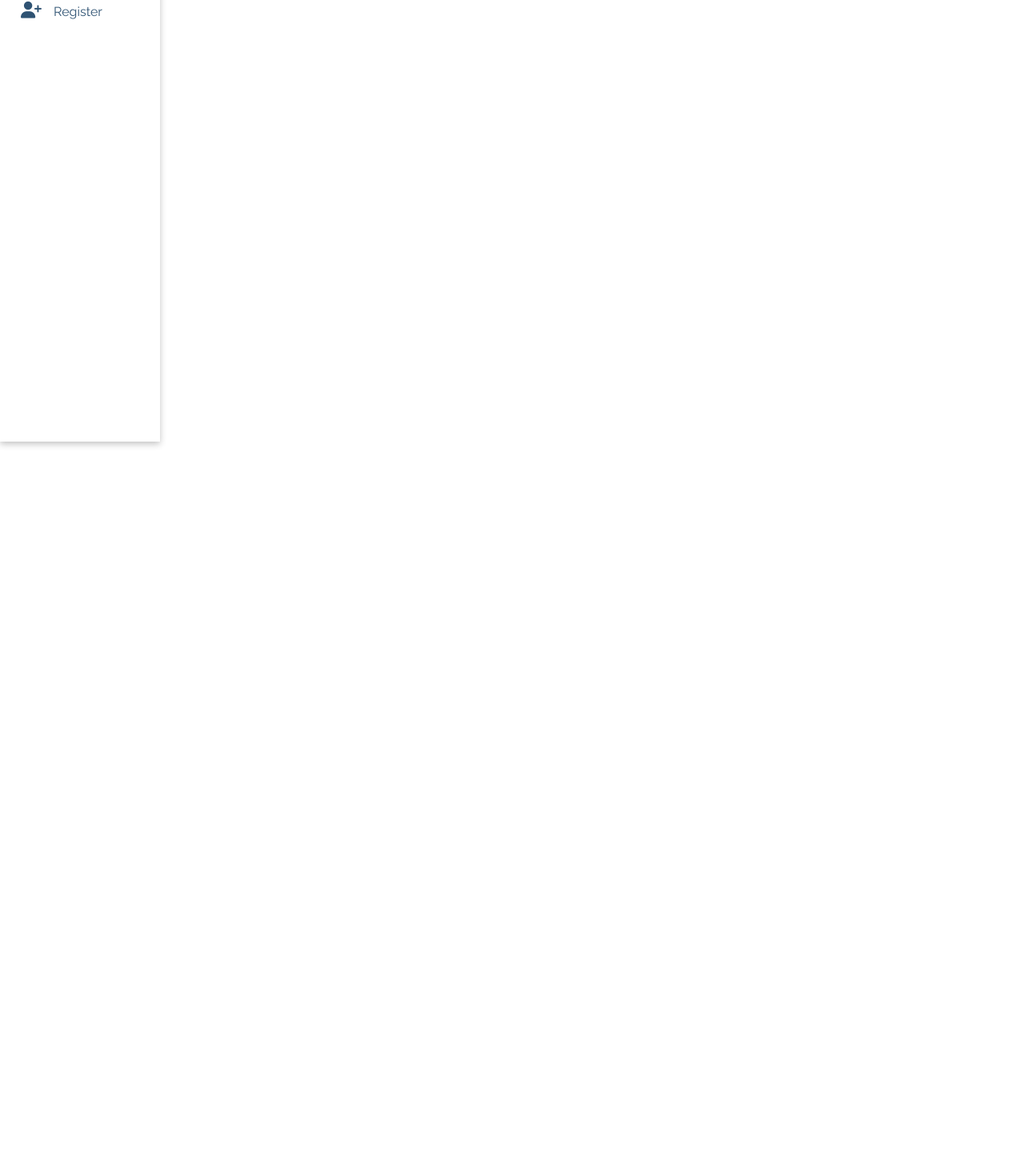
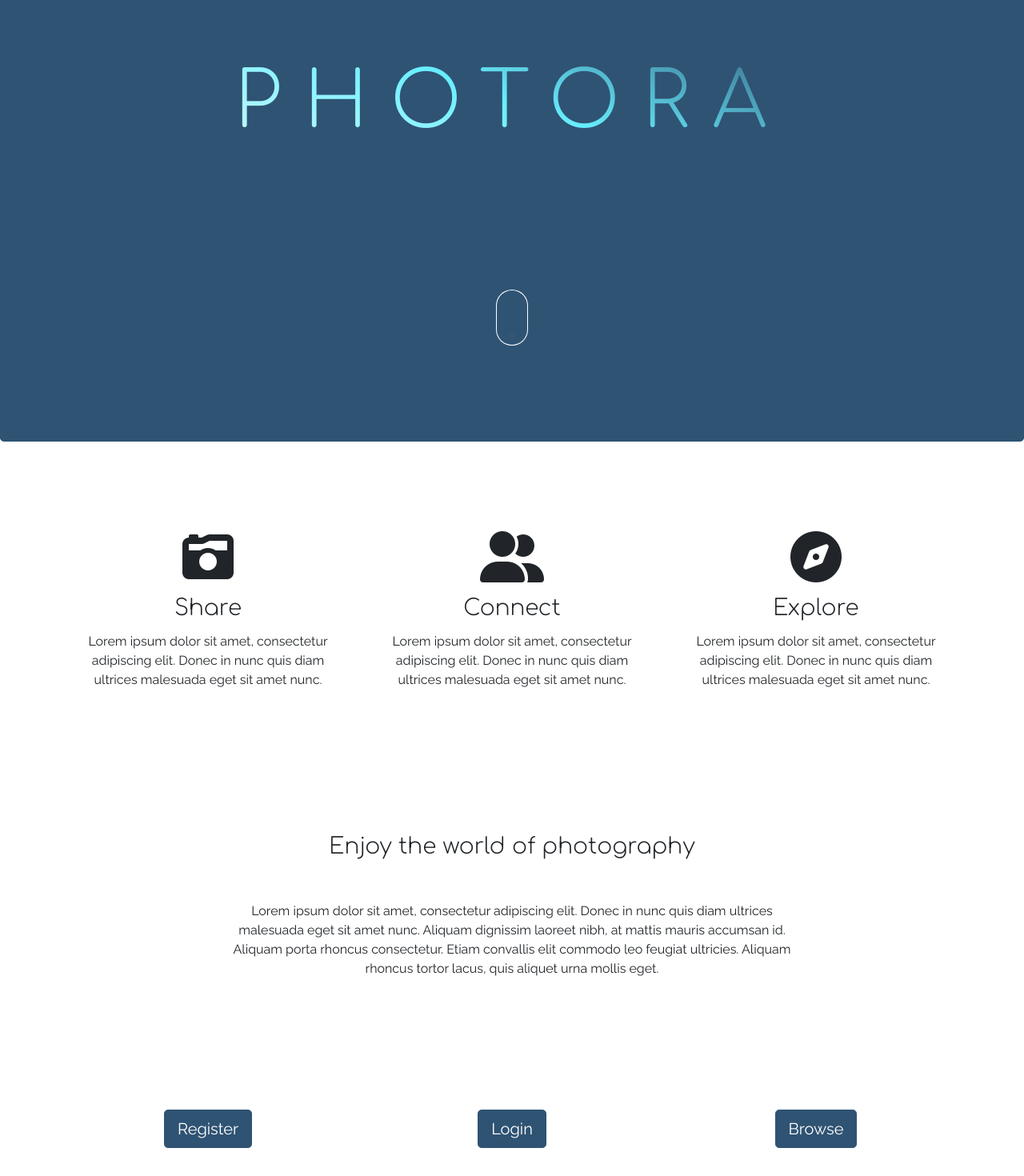
Before and after one commit to Cushione/photora, a React (Vite) app: page / in a window 1280 px wide. Shown: the part 248-1718 px from the top of the page at 80% size. Before the commit the page ends 800 px from the top, so only its background shows below. Built offline with nearby package versions, Linux system fonts and the light colour scheme; no server answers.

Commit message:
Add landing page with placeholder text

```diff
--- a/index.html
+++ b/index.html
@@ -28,7 +28,7 @@
     <link rel="preconnect" href="https://fonts.googleapis.com" />
     <link rel="preconnect" href="https://fonts.gstatic.com" crossorigin />
     <link
-      href="https://fonts.googleapis.com/css2?family=Comfortaa:wght@300&family=Raleway&display=swap"
+      href="https://fonts.googleapis.com/css2?family=Comfortaa:wght@300&family=Raleway:ital,wght@0,100;0,400;1,100;1,200&display=swap"
       rel="stylesheet"
     />
     <title>React App</title>
@@ -47,6 +47,9 @@
       To create a production bundle, use `npm run build` or `yarn build`.
     -->
     <script type="module" src="/src/index.tsx"></script>
-    <script src="https://kit.fontawesome.com/bff7419e74.js" crossorigin="anonymous"></script>
+    <script
+      src="https://kit.fontawesome.com/bff7419e74.js"
+      crossorigin="anonymous"
+    ></script>
   </body>
 </html>
--- /dev/null
+++ b/src/Routes/LandingPage/LandingPage.scss
@@ -0,0 +1,109 @@
+@import '../../shared/variables.scss';
+
+.jumbotron {
+  background-color: $primaryColor;
+  min-height: 100vh;
+  display: flex;
+  flex-direction: column;
+  justify-content: center;
+
+  h1 {
+    font-size: 2rem;
+    letter-spacing: 0.3em;
+    background: rgb(255, 255, 255);
+    background: -webkit-linear-gradient(
+      69deg,
+      rgba(255, 255, 255, 1) 0%,
+      rgba(103, 239, 255, 1) 50%,
+      rgba(47, 83, 115, 1) 90%
+    );
+    -webkit-background-clip: text;
+    -webkit-text-fill-color: transparent;
+  }
+
+  @media screen and (min-width: 550px) {
+    h1 {
+      font-size: 3rem;
+    }
+  }
+
+  @media screen and (min-width: 750px) {
+    h1 {
+      font-size: 5rem;
+    }
+  }
+
+  @media screen and (min-width: 1000px) {
+    h1 {
+      font-size: 6rem;
+    }
+  }
+
+  /* Icon copied from https://codemyui.com/scroll-icon-animation/ */
+
+  #icon-scroll,
+  #icon-scroll:before {
+    position: absolute;
+    left: 50%;
+  }
+
+  #icon-scroll {
+    width: 40px;
+    height: 70px;
+    bottom: 15vh;
+    margin-left: -20px;
+    margin-top: -35px;
+    box-shadow: inset 0 0 0 1px #fff;
+    border-radius: 25px;
+    padding: 20px;
+
+    &:before {
+      content: '';
+      width: 8px;
+      height: 8px;
+      background: #fff;
+      margin-left: -4px;
+      top: 8px;
+      border-radius: 4px;
+      animation-duration: 1.5s;
+      animation-iteration-count: infinite;
+      animation-name: scroll;
+    }
+  }
+
+  @keyframes scroll {
+    0% {
+      opacity: 1;
+    }
+    100% {
+      opacity: 0;
+      transform: translateY(46px);
+    }
+  }
+}
+
+#features {
+  min-height: 100vh;
+  display: flex;
+  flex-direction: column;
+  justify-content: space-around;
+
+  i {
+    font-size: 4rem;
+    margin-bottom: 1rem;
+  }
+
+  p {
+    padding: 0.25rem 1.5rem;
+  }
+
+  .row {
+    padding: 10vh 0;
+  }
+
+  .lead-text {
+    max-width: 60vw;
+    margin: 0 auto;
+  }
+
+}
--- /dev/null
+++ b/src/Routes/LandingPage/LandingPage.tsx
@@ -0,0 +1,99 @@
+import React, { useRef } from 'react'
+import { Container, Row, Col } from 'react-bootstrap'
+import { Link } from 'react-router-dom'
+import './LandingPage.scss'
+
+export default function LandingPage() {
+  const features = useRef<any>()
+
+  const goToFeatures = () => {
+    features.current?.scrollIntoView({ behavior: 'smooth' })
+  }
+
+  return (
+    <>
+      <div className='jumbotron text-white text-center'>
+        <h1 className='display-1 mb-5'>PHOTORA</h1>
+        <div
+          id='icon-scroll'
+          className='c-pointer'
+          onClick={goToFeatures}
+        ></div>
+      </div>
+      <Container ref={features} id='features' className='text-center'>
+        <Row>
+          <Col sm={4}>
+            <i className='fa-solid fa-camera-retro'></i>
+            <h2>Share</h2>
+            <p>
+              Lorem ipsum dolor sit amet, consectetur adipiscing elit. Donec in
+              nunc quis diam ultrices malesuada eget sit amet nunc.
+            </p>
+          </Col>
+
+          <Col sm={4}>
+            <i className='fa-solid fa-user-group'></i>
+            <h2>Connect</h2>
+            <p>
+              Lorem ipsum dolor sit amet, consectetur adipiscing elit. Donec in
+              nunc quis diam ultrices malesuada eget sit amet nunc.
+            </p>
+          </Col>
+
+          <Col sm={4}>
+            <i className='fa-solid fa-compass'></i>
+            <h2>Explore</h2>
+            <p>
+              Lorem ipsum dolor sit amet, consectetur adipiscing elit. Donec in
+              nunc quis diam ultrices malesuada eget sit amet nunc.
+            </p>
+          </Col>
+        </Row>
+        <Row className='text-center'>
+          <Col>
+            <h2 className='mb-5'>Enjoy the world of photography</h2>
+            <p className='lead-text'>
+              Lorem ipsum dolor sit amet, consectetur adipiscing elit. Donec in
+              nunc quis diam ultrices malesuada eget sit amet nunc. Aliquam
+              dignissim laoreet nibh, at mattis mauris accumsan id. Aliquam
+              porta rhoncus consectetur. Etiam convallis elit commodo leo
+              feugiat ultricies. Aliquam rhoncus tortor lacus, quis aliquet urna
+              mollis eget.
+            </p>
+          </Col>
+        </Row>
+        <Row sm={3}>
+          <Col>
+            <Link
+              className='btn btn-primary btn-lg'
+              role='button'
+              to='/register'
+            >
+              Register
+            </Link>
+          </Col>
+
+          <Col>
+            <Link
+              className='btn btn-primary btn-lg'
+              role='button'
+              to='/login'
+            >
+              Login
+            </Link>
+          </Col>
+
+          <Col>
+            <Link
+              className='btn btn-primary btn-lg'
+              role='button'
+              to='/explore'
+            >
+              Browse
+            </Link>
+          </Col>
+        </Row>
+      </Container>
+    </>
+  )
+}
--- a/src/index.tsx
+++ b/src/index.tsx
@@ -34,6 +34,7 @@ import LikedPage, { LikedPageLoader } from './Routes/Posts/LikedPage/LikedPage';
 import SearchPage, { SearchPageLoader } from './Routes/SearchPage/SearchPage';
 import HomePage from './Routes/HomePage/HomePage';
 import FeedPage, { FeedPageLoader } from './Routes/FeedPage/FeedPage';
+import LandingPage from './Routes/LandingPage/LandingPage';
 
 axios.defaults.baseURL = import.meta.env.VITE_API_URL
 
@@ -42,6 +43,10 @@ function Router() {
 
   const routes = (isLoggedIn: boolean) =>
     createBrowserRouter([
+      {
+        path: '',
+        element: <LandingPage />
+      },
       {
         path: '/',
         element: <Root />,
```
